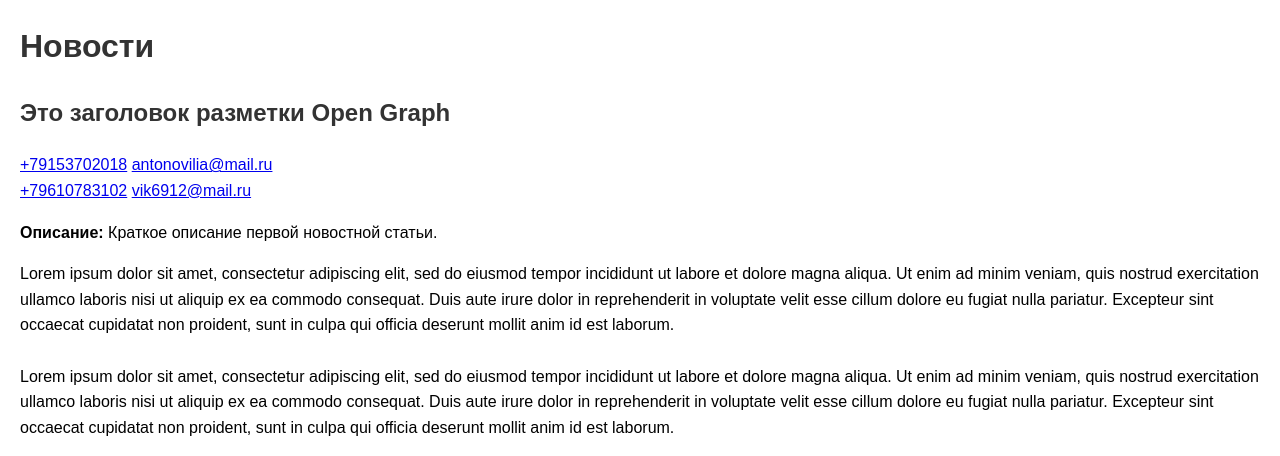
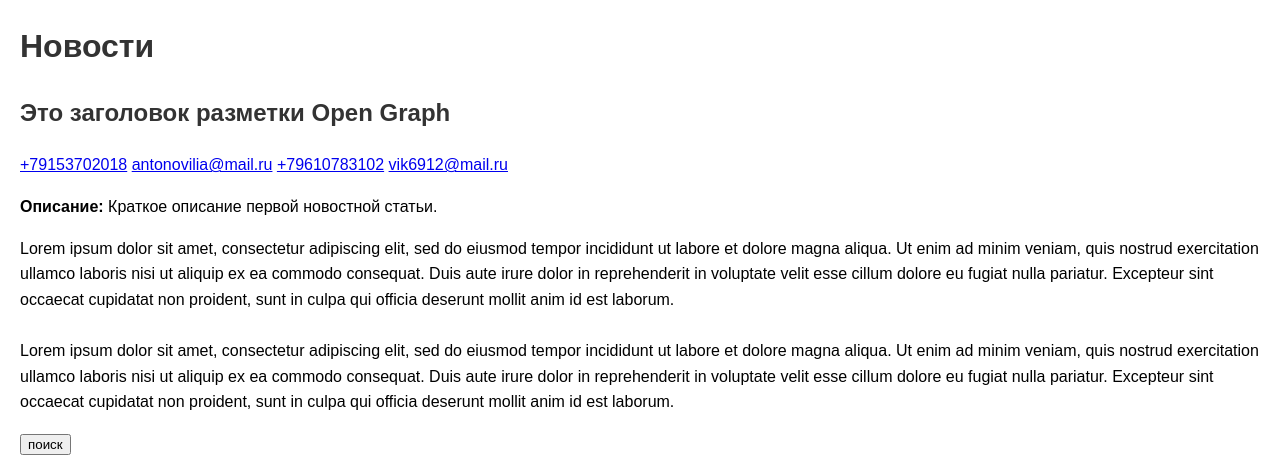
Before and after one commit to Koffing-test/koffing.github.io, a plain HTML site: page index.html in a window 1280 px wide. Shown: the top 456 px of the page. Drawn offline with Linux system fonts and the light colour scheme.

Commit message:
Update index.html

```diff
--- a/index.html
+++ b/index.html
@@ -54,16 +54,16 @@
     <article>
         <h2>Это заголовок разметки Open Graph</h2>
 
-		<div class="telephon">
-            <div class="telephon_moy">
+		<span class="telephon">
+            <span class="telephon_moy">
                 <a href="tel:+79153702018">+79153702018</a>
                 <a href="mailto:antonovilia@mail.ru">antonovilia@mail.ru</a>
-            </div>
-            <div class="telephon_papa">
+            </span>
+            <span class="telephon_papa">
                 <a href="tel:+79610783102">+79610783102</a>
                 <a href="mailto:vik6912@mail.ru">vik6912@mail.ru</a>
-            </div>
-        </div>
+            </span>
+        </span>
         <p><strong>Описание:</strong> Краткое описание первой новостной статьи.</p>
         <p>Lorem ipsum dolor sit amet, consectetur adipiscing elit, sed do eiusmod tempor incididunt ut labore et dolore magna aliqua. Ut enim ad minim veniam, quis nostrud exercitation ullamco laboris nisi ut aliquip ex ea commodo consequat. Duis aute irure dolor in reprehenderit in voluptate velit esse cillum dolore eu fugiat nulla pariatur. Excepteur sint occaecat cupidatat non proident, sunt in culpa qui officia deserunt mollit anim id est laborum.<br><br>Lorem ipsum dolor sit amet, consectetur adipiscing elit, sed do eiusmod tempor incididunt ut labore et dolore magna aliqua. Ut enim ad minim veniam, quis nostrud exercitation ullamco laboris nisi ut aliquip ex ea commodo consequat. Duis aute irure dolor in reprehenderit in voluptate velit esse cillum dolore eu fugiat nulla pariatur. Excepteur sint occaecat cupidatat non proident, sunt in culpa qui officia deserunt mollit anim id est laborum.</p>
     <div>
```
